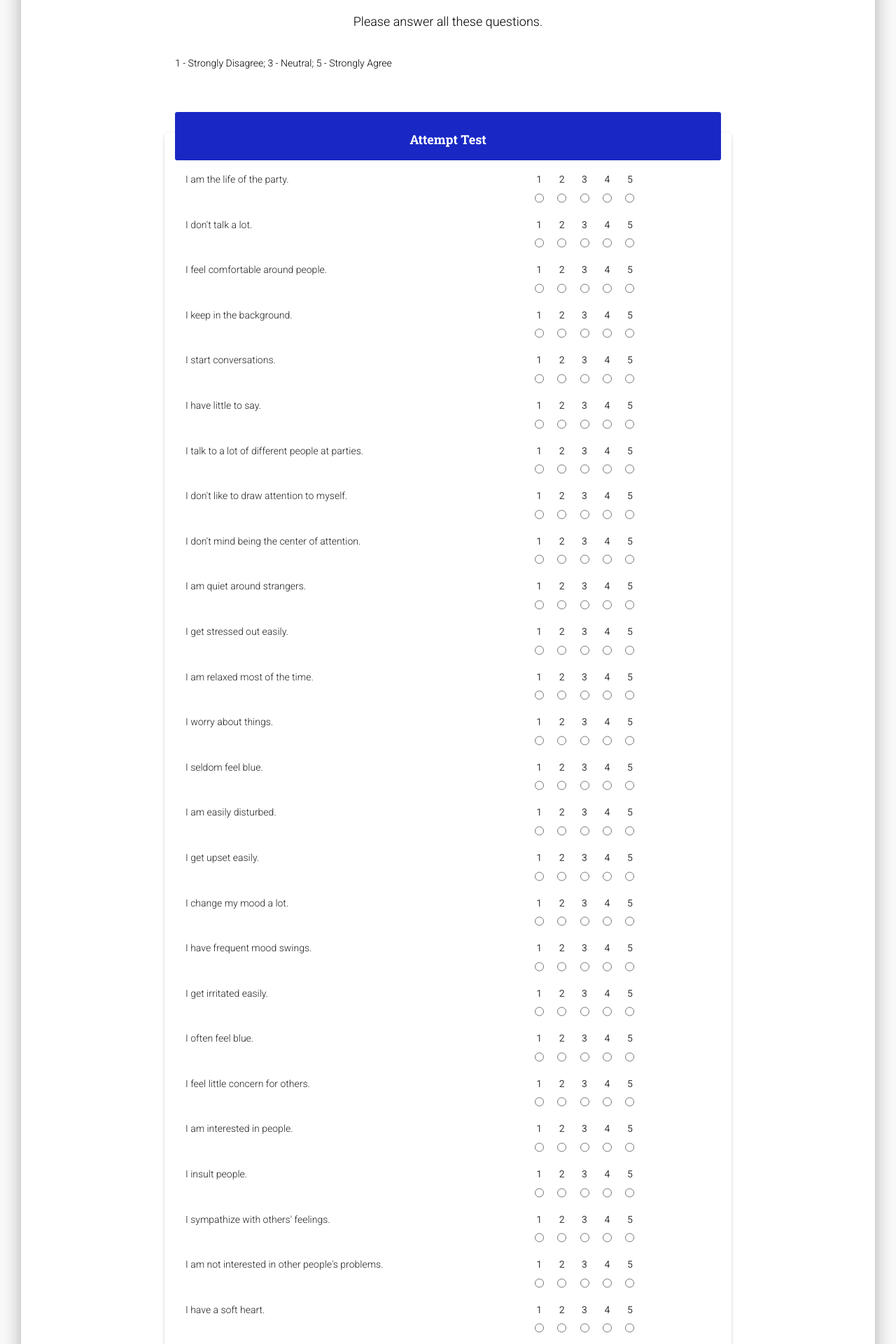
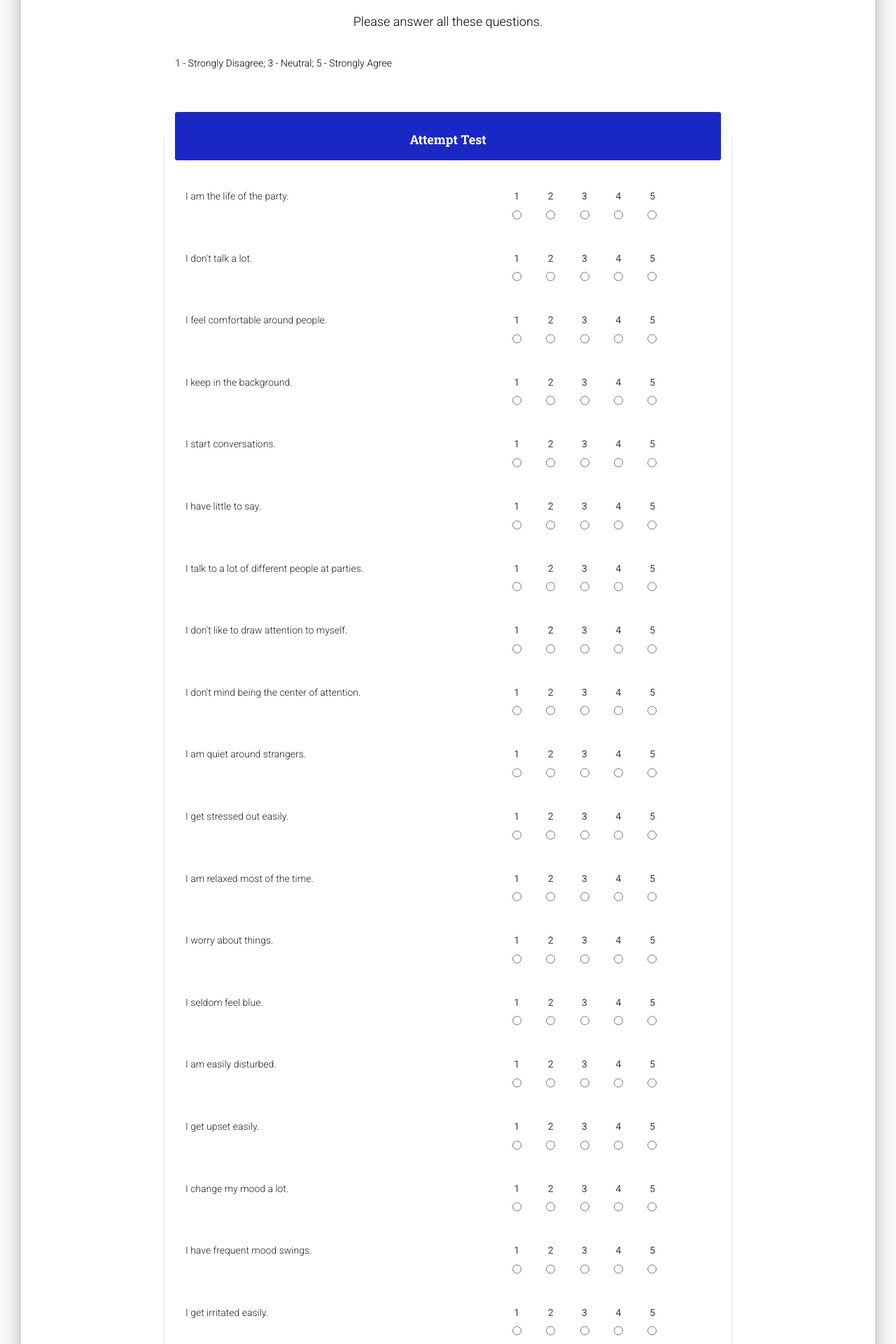
Before and after one commit to RiyaTasgaonkar/SentiMate, a Django app: page /testB in a window 1280 px wide. Shown: the part 345-2265 px from the top of the page at 70% size. Run offline with Django 3.2, Linux system fonts and the light colour scheme; a user stored in the database is signed in; some libraries are stand-ins or nearby versions.

Commit message:
Minor changes in appearance

```diff
--- a/ocean/SentiMate/templates/testB.html
+++ b/ocean/SentiMate/templates/testB.html
@@ -111,7 +111,7 @@ The above copyright notice and this permission notice shall be included in all c
                       <form method="POST">
                         {% csrf_token %}
                         <fieldset class="form-group">
-                        {% for field in form.visible_fields %}
+                        {% for field in form.visible_fields %}<br>
                         <div class="row">
                             <div class="col-sm-6">
                               {{ field.errors }}
@@ -119,7 +119,7 @@ The above copyright notice and this permission notice shall be included in all c
                             </div>
                             <div class="col-sm-6 mx-auto" style="text-align: center;">
                                 {% for radio in field %}
-                                    <label for="{{ radio.id_for_label }}" class="px-2">
+                                    <label for="{{ radio.id_for_label }}" class="px-3">
                                         {{ radio.choice_label }}
                                         <span class="radio">{{ radio.tag }}</span>
                                     </label>
```
